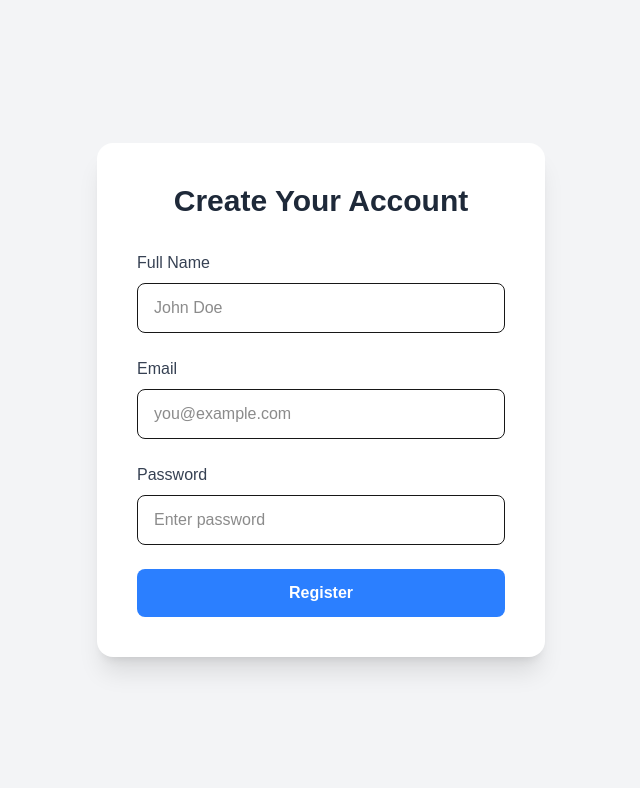
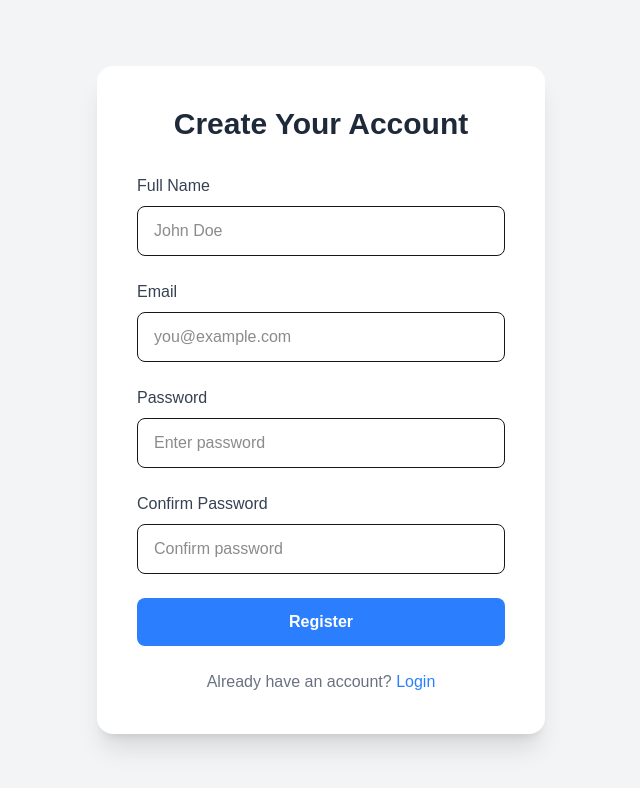
Before and after one commit to kourbaneet/DoBi-Steel-Fixing-Daily-Report-Web-App, a Next.js app: page /auth/register in a window 1280 px wide. Shown: the top 788 px of the page, without its empty margins (319-959 px from the left). Built offline with nearby package versions, Linux system fonts and the light colour scheme.

Commit message:
fix url and register page more fields

```diff
--- a/src/app/(public)/auth/login/page.tsx
+++ b/src/app/(public)/auth/login/page.tsx
@@ -57,7 +57,7 @@ export default function LoginPage() {
 
         {/* Sign Up */}
         <p className="text-center text-gray-500 mt-6">
-          Don't have an account? <a href="#" className="text-blue-500 hover:underline">Sign up</a>
+          Don't have an account? <a href="/auth/register" className="text-blue-500 hover:underline">Sign up</a>
         </p>
       </div>
     </div>
--- a/src/app/(public)/auth/register/page.tsx
+++ b/src/app/(public)/auth/register/page.tsx
@@ -46,6 +46,18 @@ export default function RegisterPage() {
             />
           </div>
 
+          {/* Confirm Password */}
+          <div>
+            <label className="block text-gray-700 mb-2" htmlFor="confirmPassword">
+              Confirm Password
+            </label>
+            <input
+              type="password"
+              id="confirmPassword"
+              placeholder="Confirm password"
+              className="w-full px-4 py-3 border rounded-lg focus:outline-none focus:ring-2 focus:ring-blue-500 focus:border-transparent"
+            />
+          </div>
 
           {/* Register Button */}
           <button
@@ -57,6 +69,11 @@ export default function RegisterPage() {
         </form>
 
 
+
+        {/* Login Link */}
+        <p className="text-center text-gray-500 mt-6">
+          Already have an account? <a href="/auth/login" className="text-blue-500 hover:underline">Login</a>
+        </p>
       </div>
     </div>
   );
```
